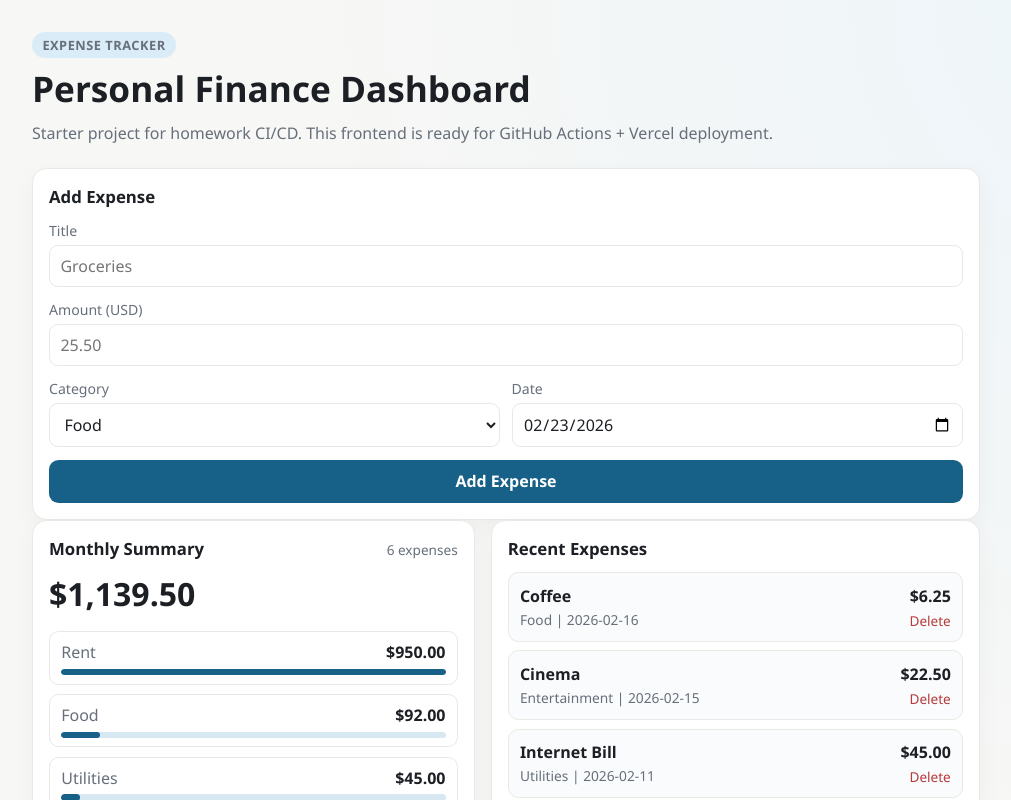
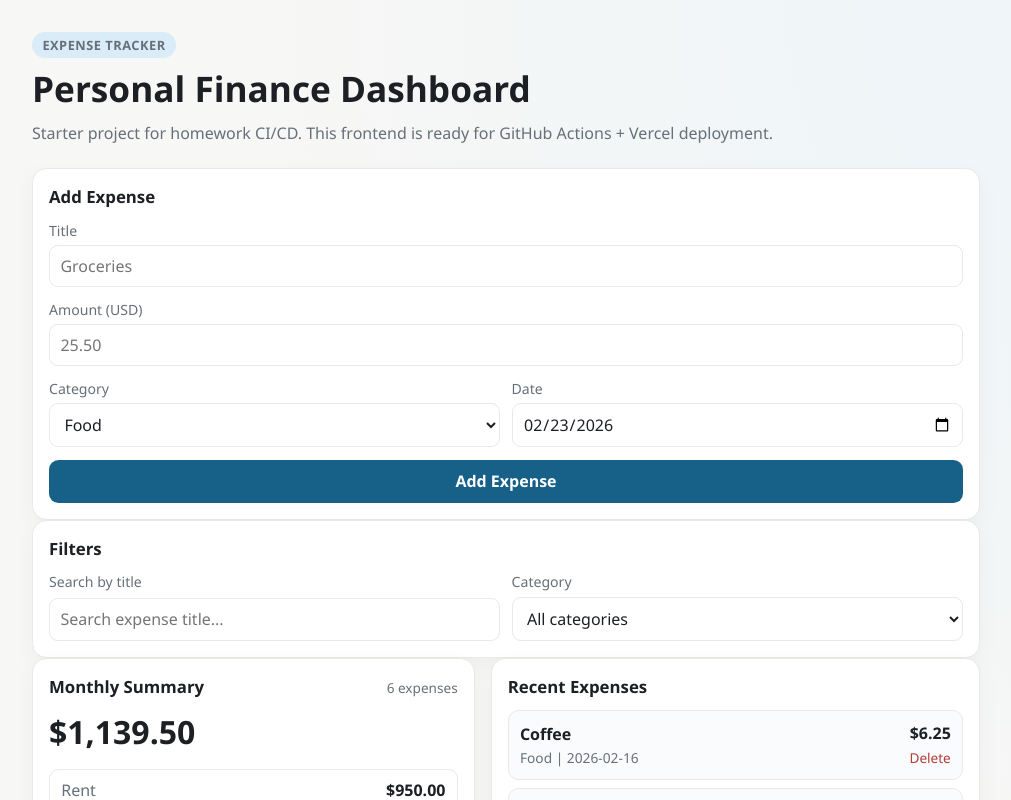
Before and after one commit to kannikakak/expensetracker, a Next.js app in the folder frontend/expense-tracker/: page / in a window 1280 px wide. Shown: the top 800 px of the page, without its empty margins (134-1145 px from the left). Built offline with nearby package versions, Linux system fonts and the light colour scheme.

Commit message:
feat(frontend): add search and category filtering

```diff
--- a/frontend/expense-tracker/app/page.tsx
+++ b/frontend/expense-tracker/app/page.tsx
@@ -2,17 +2,32 @@
 
 import { useMemo, useState } from "react";
 import { AddExpenseForm } from "@/components/add-expense-form";
+import { ExpenseFilters } from "@/components/expense-filters";
 import { ExpenseList } from "@/components/expense-list";
 import { ExpenseSummary } from "@/components/expense-summary";
 import { mockExpenses } from "@/data/mock-expenses";
-import { ExpenseInput } from "@/types/expense";
+import { ExpenseCategory, ExpenseInput } from "@/types/expense";
 
 export default function HomePage() {
   const [expenses, setExpenses] = useState(mockExpenses);
+  const [searchTerm, setSearchTerm] = useState("");
+  const [selectedCategory, setSelectedCategory] =
+    useState<ExpenseCategory | "All">("All");
+
+  const filteredExpenses = useMemo(() => {
+    return expenses.filter((expense) => {
+      const normalizedSearch = searchTerm.trim().toLowerCase();
+      const titleMatches = expense.title.toLowerCase().includes(normalizedSearch);
+      const categoryMatches =
+        selectedCategory === "All" || expense.category === selectedCategory;
+
+      return titleMatches && categoryMatches;
+    });
+  }, [expenses, searchTerm, selectedCategory]);
 
   const sortedExpenses = useMemo(() => {
-    return [...expenses].sort((a, b) => b.date.localeCompare(a.date));
-  }, [expenses]);
+    return [...filteredExpenses].sort((a, b) => b.date.localeCompare(a.date));
+  }, [filteredExpenses]);
 
   const handleAddExpense = (expenseInput: ExpenseInput) => {
     const nextExpense = {
@@ -39,6 +54,12 @@ export default function HomePage() {
       </header>
 
       <AddExpenseForm onAddExpense={handleAddExpense} />
+      <ExpenseFilters
+        searchTerm={searchTerm}
+        selectedCategory={selectedCategory}
+        onSearchChange={setSearchTerm}
+        onCategoryChange={setSelectedCategory}
+      />
 
       <div className="grid">
         <ExpenseSummary expenses={sortedExpenses} />
--- /dev/null
+++ b/frontend/expense-tracker/components/expense-filters.tsx
@@ -0,0 +1,51 @@
+"use client";
+
+import { ExpenseCategory, EXPENSE_CATEGORIES } from "@/types/expense";
+
+type ExpenseFiltersProps = {
+  searchTerm: string;
+  selectedCategory: ExpenseCategory | "All";
+  onSearchChange: (value: string) => void;
+  onCategoryChange: (value: ExpenseCategory | "All") => void;
+};
+
+export function ExpenseFilters({
+  searchTerm,
+  selectedCategory,
+  onSearchChange,
+  onCategoryChange
+}: ExpenseFiltersProps) {
+  return (
+    <section className="card">
+      <h2>Filters</h2>
+      <div className="field-row">
+        <label className="field">
+          <span>Search by title</span>
+          <input
+            value={searchTerm}
+            onChange={(event) => onSearchChange(event.target.value)}
+            placeholder="Search expense title..."
+            maxLength={60}
+          />
+        </label>
+
+        <label className="field">
+          <span>Category</span>
+          <select
+            value={selectedCategory}
+            onChange={(event) =>
+              onCategoryChange(event.target.value as ExpenseCategory | "All")
+            }
+          >
+            <option value="All">All categories</option>
+            {EXPENSE_CATEGORIES.map((category) => (
+              <option key={category} value={category}>
+                {category}
+              </option>
+            ))}
+          </select>
+        </label>
+      </div>
+    </section>
+  );
+}
```
